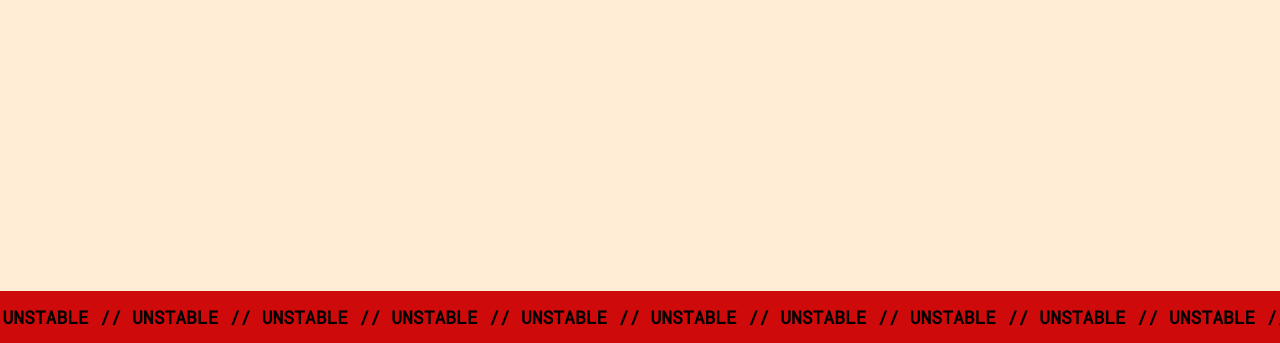
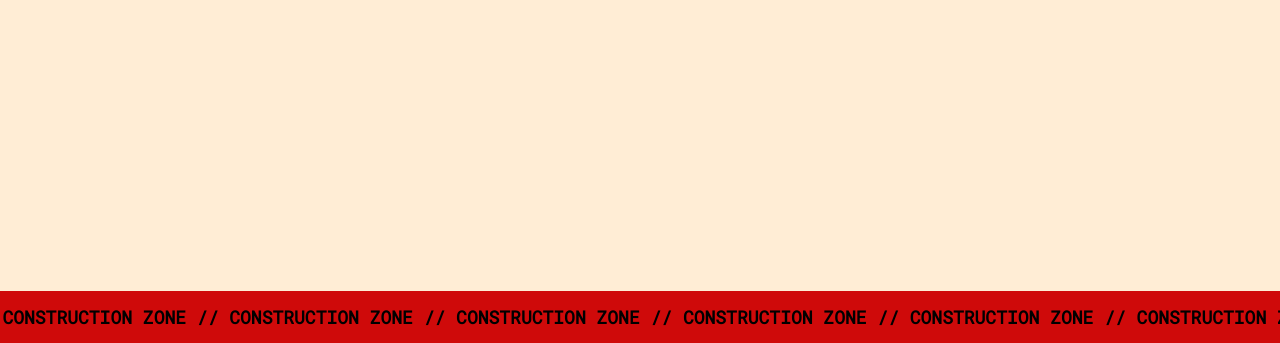
Before and after one commit to byanthny/anthnydas.com, an Astro site: page / in a window 1280 px wide. Shown: the part 457-800 px from the top of the page. Built offline with nearby package versions, Linux system fonts and the light colour scheme; Astro itself is replaced by a stand-in of ours.

Commit message:
changed ScrollAlert text

```diff
--- a/src/components/ScrollAlert.astro
+++ b/src/components/ScrollAlert.astro
@@ -6,9 +6,9 @@ import "@fontsource/roboto-mono";
   class="fixed bottom-0 w-full py-3 text-center bg-[#CF0A0A] text-lg whtespace-nowrap fixed font-bold opacity-[95]"
 >
   <p class="whitespace-nowrap ml-[-30px] font-mono font-semibold">
-    // UNSTABLE // UNSTABLE // UNSTABLE // UNSTABLE // UNSTABLE // UNSTABLE //
-    UNSTABLE // UNSTABLE // UNSTABLE // UNSTABLE // UNSTABLE // UNSTABLE //
-    UNSTABLE // UNSTABLE // UNSTABLE // UNSTABLE // UNSTABLE // UNSTABLE //
-    UNSTABLE // UNSTABLE // UNSTABLE //
+    // CONSTRUCTION ZONE // CONSTRUCTION ZONE // CONSTRUCTION ZONE // CONSTRUCTION ZONE // CONSTRUCTION ZONE // CONSTRUCTION ZONE //
+    CONSTRUCTION ZONE // CONSTRUCTION ZONE // CONSTRUCTION ZONE // CONSTRUCTION ZONE // CONSTRUCTION ZONE // CONSTRUCTION ZONE //
+    CONSTRUCTION ZONE // CONSTRUCTION ZONE // CONSTRUCTION ZONE // CONSTRUCTION ZONE // CONSTRUCTION ZONE // CONSTRUCTION ZONE //
+    CONSTRUCTION ZONE // CONSTRUCTION ZONE // CONSTRUCTION ZONE //
   </p>
 </div>
```
